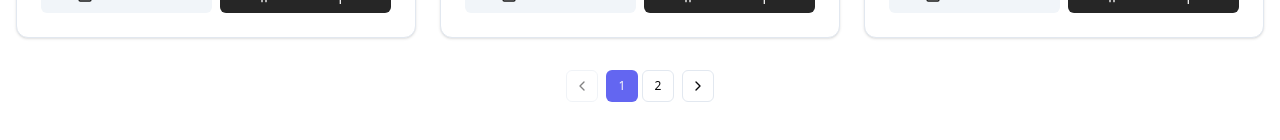
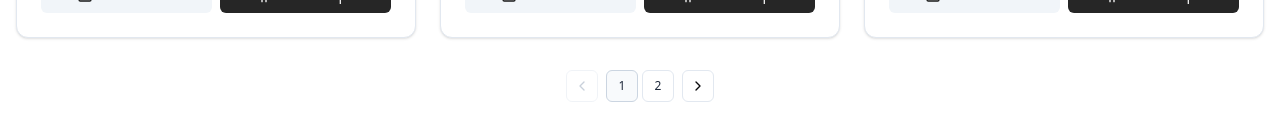
Before and after one commit to adamtossell/vibe-kit, a Next.js app: page / in a window 1280 px wide. Shown: the part 1038-1178 px from the top of the page. Built offline with nearby package versions, Linux system fonts and the light colour scheme.

Commit message:
Update pagination button styling

```diff
--- a/app/page.tsx
+++ b/app/page.tsx
@@ -503,7 +503,7 @@ export default function StarterKitsDirectory() {
                         size="sm"
                         onClick={() => handlePageChange(Math.max(1, currentPage - 1))}
                         disabled={currentPage === 1}
-                        className="w-8 h-8 p-0 border-slate-200 hover:bg-slate-100"
+                        className="w-8 h-8 p-0 border-slate-200 hover:border-slate-300 disabled:border-slate-200 disabled:text-slate-400"
                       >
                         <ChevronLeft className="h-4 w-4" />
                         <span className="sr-only">Previous page</span>
@@ -513,13 +513,13 @@ export default function StarterKitsDirectory() {
                         {Array.from({ length: totalPages }, (_, i) => i + 1).map((page) => (
                           <Button
                             key={page}
-                            variant={currentPage === page ? "default" : "outline"}
+                            variant={currentPage === page ? "outline" : "outline"}
                             size="sm"
                             onClick={() => handlePageChange(page)}
                             className={`w-8 h-8 ${
                               currentPage === page
-                                ? "bg-indigo-500 hover:bg-indigo-600"
-                                : "border-slate-200 hover:bg-slate-100"
+                                ? "bg-slate-50 border-slate-300 text-slate-800"
+                                : "border-slate-200 text-slate-800 hover:border-slate-300"
                             }`}
                           >
                             {page}
@@ -532,7 +532,7 @@ export default function StarterKitsDirectory() {
                         size="sm"
                         onClick={() => handlePageChange(Math.min(totalPages, currentPage + 1))}
                         disabled={currentPage === totalPages}
-                        className="w-8 h-8 p-0 border-slate-200 hover:bg-slate-100"
+                        className="w-8 h-8 p-0 border-slate-200 hover:border-slate-300 disabled:border-slate-200 disabled:text-slate-400"
                       >
                         <ChevronRight className="h-4 w-4" />
                         <span className="sr-only">Next page</span>
--- a/components/navbar.tsx
+++ b/components/navbar.tsx
@@ -22,7 +22,7 @@ export function Navbar() {
         {/* Desktop navigation */}
         <nav className="hidden md:flex items-center gap-4">
           <div className="flex items-center gap-2">
-            <Button variant="outline" size="sm" asChild className="border-slate-200 hover:bg-slate-100">
+            <Button variant="outline" size="sm" asChild className="border-slate-200 hover:border-slate-300 hover:bg-slate-50">
               <Link href="/login">Log in</Link>
             </Button>
             <Button
@@ -51,7 +51,7 @@ export function Navbar() {
               </Link>
               <nav className="flex flex-col gap-4">{/* Navigation links removed */}</nav>
               <div className="flex flex-col gap-2 mt-4">
-                <Button variant="outline" size="sm" asChild className="border-slate-200 hover:bg-slate-100">
+                <Button variant="outline" size="sm" asChild className="border-slate-200 hover:border-slate-300 hover:bg-slate-50">
                   <Link href="/login">Log in</Link>
                 </Button>
                 <Button
```
